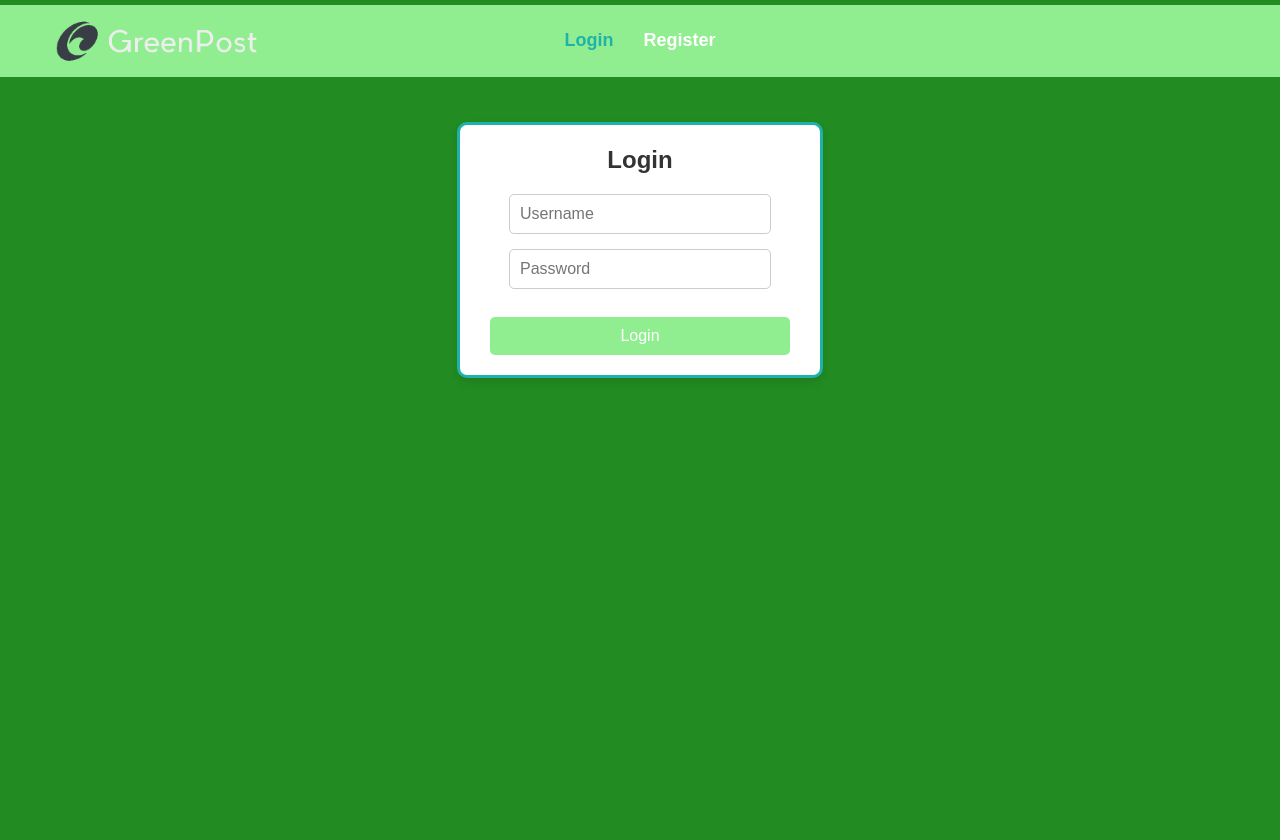
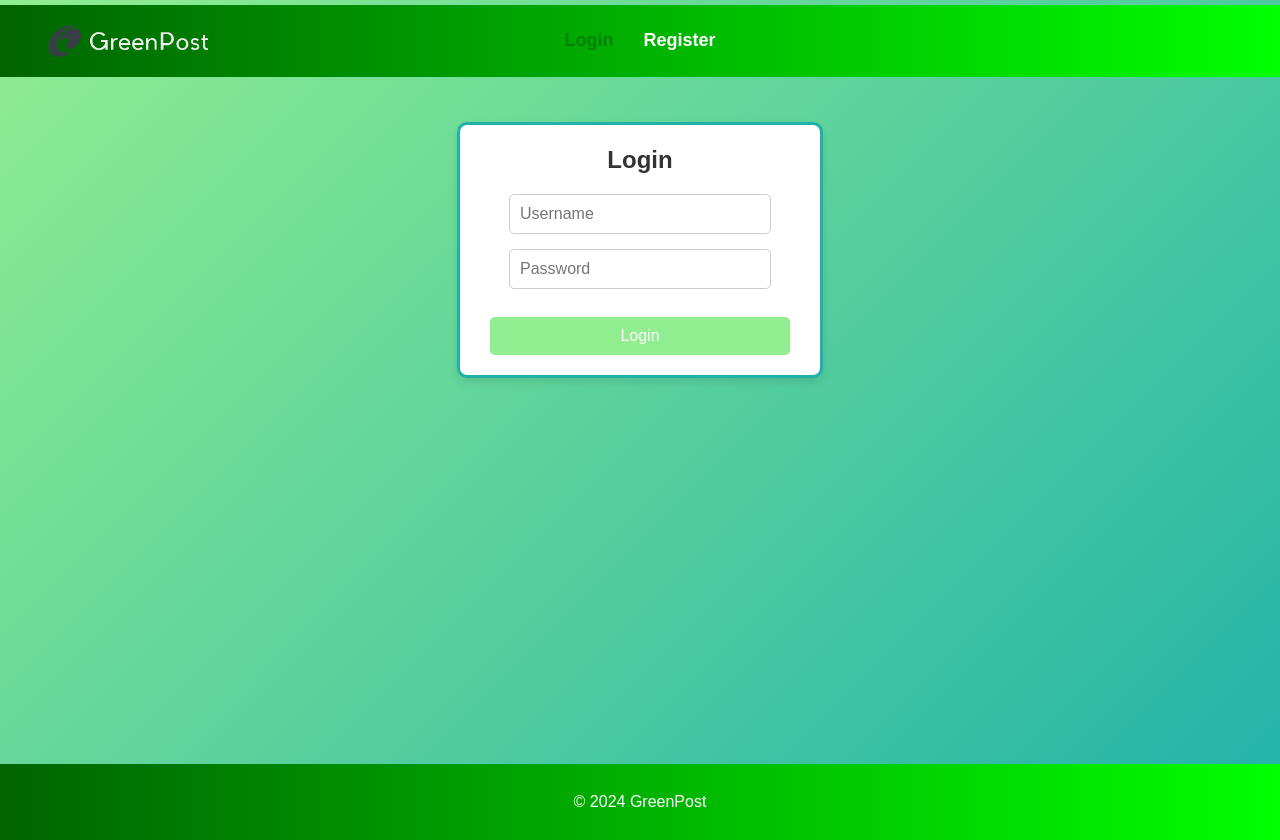
Before and after one commit to JacKoz7/GreenPost, a React (Create React App) app: page /login in a window 1280 px wide. Built offline with nearby package versions, Linux system fonts and the light colour scheme.

Commit message:
style: improved css styling

```diff
--- a/src/App.css
+++ b/src/App.css
@@ -17,7 +17,6 @@
   }
 }
 
-
 .App {
   width: 100%;
   min-height: 100vh;
@@ -25,7 +24,8 @@
   align-items: center;
   padding-top: 40px;
   flex-direction: column;
-  background-color: forestgreen;
+  /* background-color: forestgreen; */
+  background: linear-gradient(135deg, lightgreen, lightseagreen);
 }
 
 body {
@@ -72,7 +72,7 @@ body {
 .titleText {
   margin-bottom: -25%;
   text-align: center;
-  font-family:  'Tahoma', sans-serif;
+  font-family: "Tahoma", sans-serif;
   color: black;
 }
 
@@ -134,10 +134,6 @@ body {
   box-shadow: 0 0 10px rgba(0, 123, 255, 0.5); /* Dodano poświatę */
 }
 
-
-
-
-
 .createPostPage {
   display: flex;
   justify-content: center;
@@ -190,10 +186,41 @@ span {
   margin-bottom: 8px;
 }
 
+html, body {
+  height: 100%;
+  margin: 0;
+  display: flex;
+  flex-direction: column;
+}
 
+body {
+  display: flex;
+  flex-direction: column;
+  justify-content: space-between;
+  min-height: 100vh;
+}
+
+.App {
+  flex: 1;
+}
+
+footer {
+  background: linear-gradient(to right, #006400, #00FF00);
+  padding-top: 1%;
+  padding-bottom: 1%;
+  margin-bottom: 0;
+  margin-top: auto;
+  width: 100%;
+  text-align: center;
+  position: relative;
+}
+
+p{
+  color: white;
+}
 
 nav {
-  background-color: lightgreen;
+  background: linear-gradient(to right, #006400, #00FF00);
   padding-top: 2%;
   padding-bottom: 2%;
   margin-bottom: 3.5%;
@@ -213,11 +240,11 @@ nav a {
 }
 
 nav a:hover {
-  color: lightseagreen;
+  color: green;
 }
 
 nav a.active {
-  color: lightseagreen;
+  color: green;
 }
 
 .navButton {
@@ -245,7 +272,7 @@ nav a.active {
   font-size: 18px;
   font-weight: bold;
   margin: 0 15px;
-  font-family: 'Tahoma', sans-serif; /* Change the font family as needed */
+  font-family: "Tahoma", sans-serif; /* Change the font family as needed */
   border: forestgreen 4px solid;
   padding: 0.4%;
   border-radius: 8%;
@@ -260,14 +287,10 @@ nav a.active {
 }
 
 .logoImage {
-  height: 120px; /* Adjust the height as needed */
+  height: 12vh; /* 12% wysokości okna przeglądarki */
   width: auto; /* Maintain aspect ratio */
   border-bottom: none;
 }
-
-
-
-
 
 .upperPart {
   width: 700px;
@@ -327,7 +350,6 @@ nav a.active {
   margin-bottom: 8%;
 }
 
-
 .addCommentContainer {
   margin-bottom: 20px;
   display: flex;
@@ -378,7 +400,6 @@ nav a.active {
   background-color: darkred;
 }
 
-
 .username {
   font-weight: bold;
   color: darkgreen;
@@ -409,10 +430,6 @@ nav a.active {
 .addCommentButton:hover {
   background-color: lightseagreen;
 }
-
-
-
-
 
 /* Center the login container on the page */
 .login-container {
@@ -465,10 +482,6 @@ nav a.active {
   background-color: lightseagreen;
 }
 
-
-
-
-
 /* Center the registration container on the page */
 .registration-container {
   display: flex;
@@ -499,7 +512,6 @@ nav a.active {
   color: #333;
 }
 
-
 /* Style the input fields */
 .registration-input {
   width: 75%;
@@ -510,7 +522,6 @@ nav a.active {
   border-radius: 5px;
   font-size: 16px;
 }
-
 
 /* Style the registration button */
 .registration-button {
--- a/src/App.jsx
+++ b/src/App.jsx
@@ -42,7 +42,7 @@ function App() {
           }
         });
     }
-  }, []); // Tablica zależności jest teraz pusta, bo używasz funkcjonalnego update'a
+  }, []); // empty array to run only once
 
 
   const logout = () => {
@@ -111,6 +111,9 @@ function App() {
             <Route path="/register" element={<Registration />} />
             <Route path="*" element={<PageNotFound />} />
           </Routes>
+          <footer>
+            <p>© 2024 GreenPost</p>
+          </footer>
         </Router>
       </AuthContext.Provider>
     </div>
```
Also changed, not shown: 1 other file (tests, documents, lock files or other folders).
